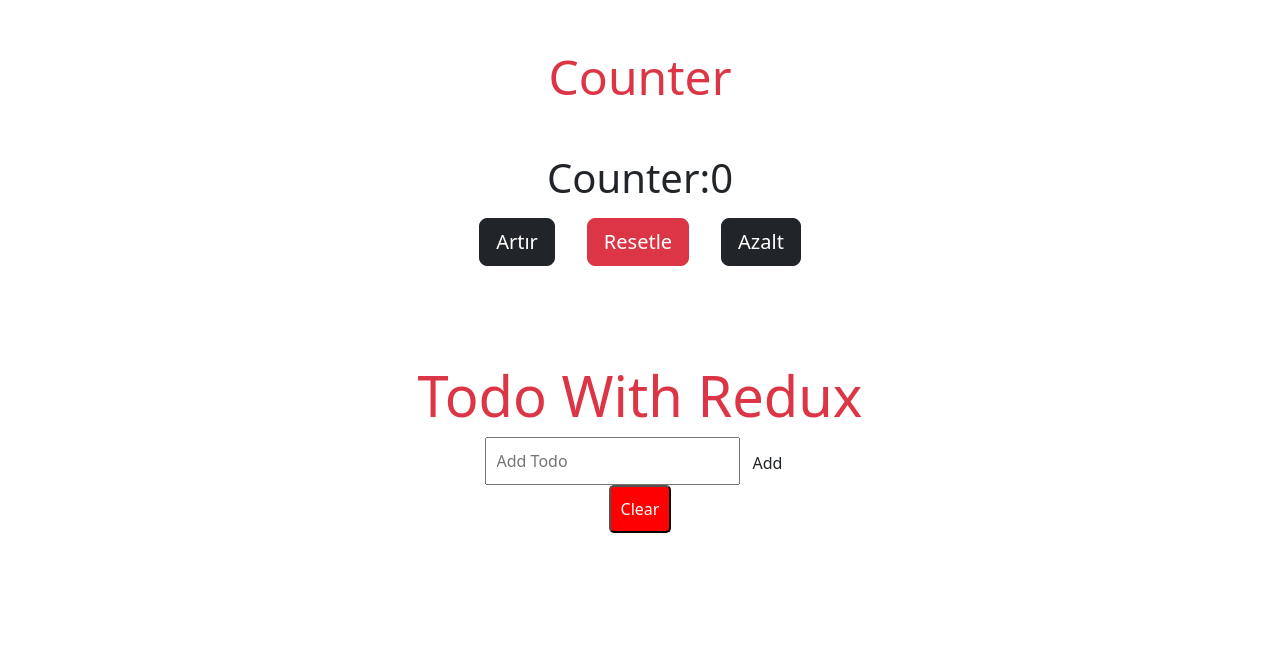
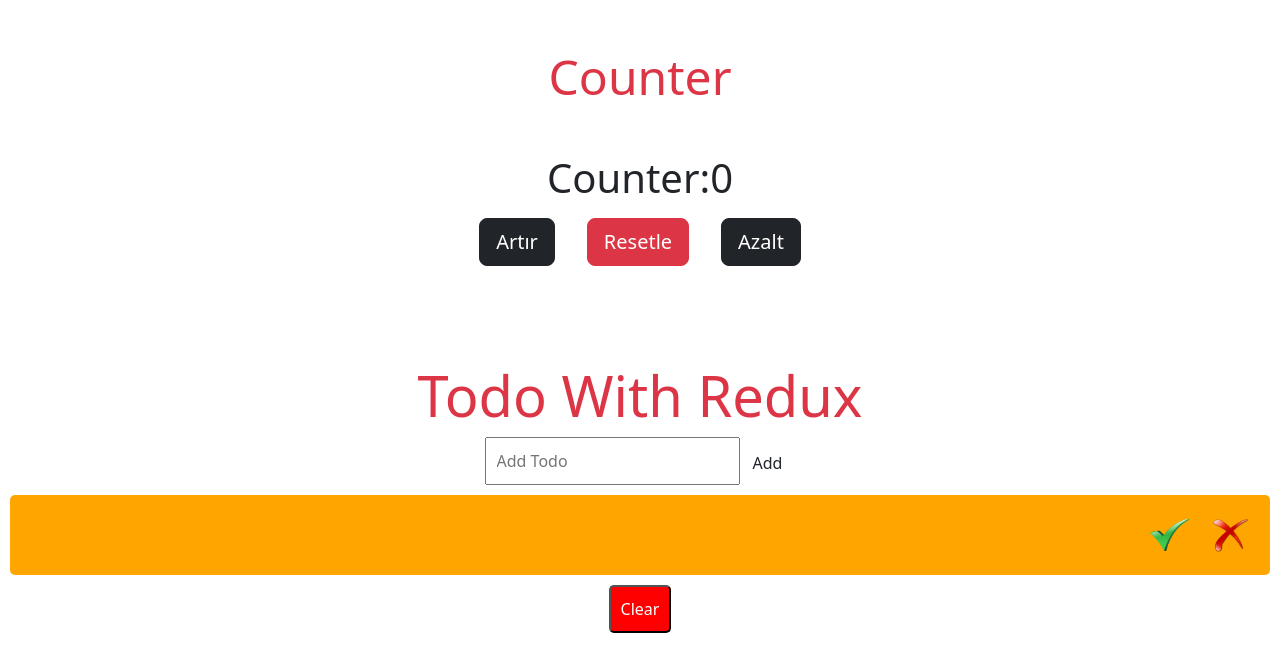
Before and after one commit to ismailyazici1988/redux-basic-todo-app, a React (Create React App) app: page / in a window 1280 px wide. Shown: the top 672 px of the page. Built offline with nearby package versions, Linux system fonts and the light colour scheme.

Commit message:
add todo list function

```diff
--- a/src/components/todo/TodoInput.jsx
+++ b/src/components/todo/TodoInput.jsx
@@ -1,10 +1,13 @@
 import { useState } from "react";
+import { useDispatch } from "react-redux";
+import { addTodo } from "../../redux/actions/todoAction";
 
 const TodoInput = () => {
   const [text, setText] = useState("");
-
+  const dispatch = useDispatch();
   const handleSubmit = (e) => {
     e.preventDefault();
+    dispatch(addTodo(text));
 
     setText("");
   };
--- a/src/components/todo/TodoList.jsx
+++ b/src/components/todo/TodoList.jsx
@@ -1,12 +1,14 @@
+import { useSelector } from "react-redux";
 import TodoItem from "./TodoItem";
 
 const TodoList = () => {
   const handleClearList = () => {};
+  const todoList = useSelector((state) => state.todo.todoList);
 
   return (
     <div>
       <div>
-        {[].map((todo) => (
+        {todoList.map((todo) => (
           <TodoItem key={todo.id} {...todo} />
         ))}
       </div>
--- a/src/redux/actions/todoAction.js
+++ b/src/redux/actions/todoAction.js
@@ -0,0 +1,5 @@
+import { ADD_TODO } from "../types/todoTypes";
+
+export const addTodo = (payload) => {
+  return { type: ADD_TODO, payload: payload };
+};
--- a/src/redux/index.js
+++ b/src/redux/index.js
@@ -1,11 +1,13 @@
 import { combineReducers, legacy_createStore as createStore } from "redux";
 import counterReducer from "./reducers/counterReducer";
+import todoReducer from "./reducers/todoReducer";
 
 //!storenu kur
 // export const store = createStore();
 // reducer birleştirme = combineReducer()
 const rootReduce = combineReducers({
   count: counterReducer,
+  todo: todoReducer,
 });
 
 export const store = createStore(rootReduce);
--- a/src/redux/reducers/todoReducer.js
+++ b/src/redux/reducers/todoReducer.js
@@ -6,7 +6,7 @@
 } from "../types/todoTypes";
 
 const initialState = {
-  todoList: { id: new Date().getTime(), text: "", completed: false },
+  todoList: [{ id: new Date().getTime(), text: "", completed: false }],
 };
 
 const todoReducer = (state = initialState, { type, payload }) => {
@@ -26,3 +26,5 @@
       return state;
   }
 };
+
+export default todoReducer;
```
